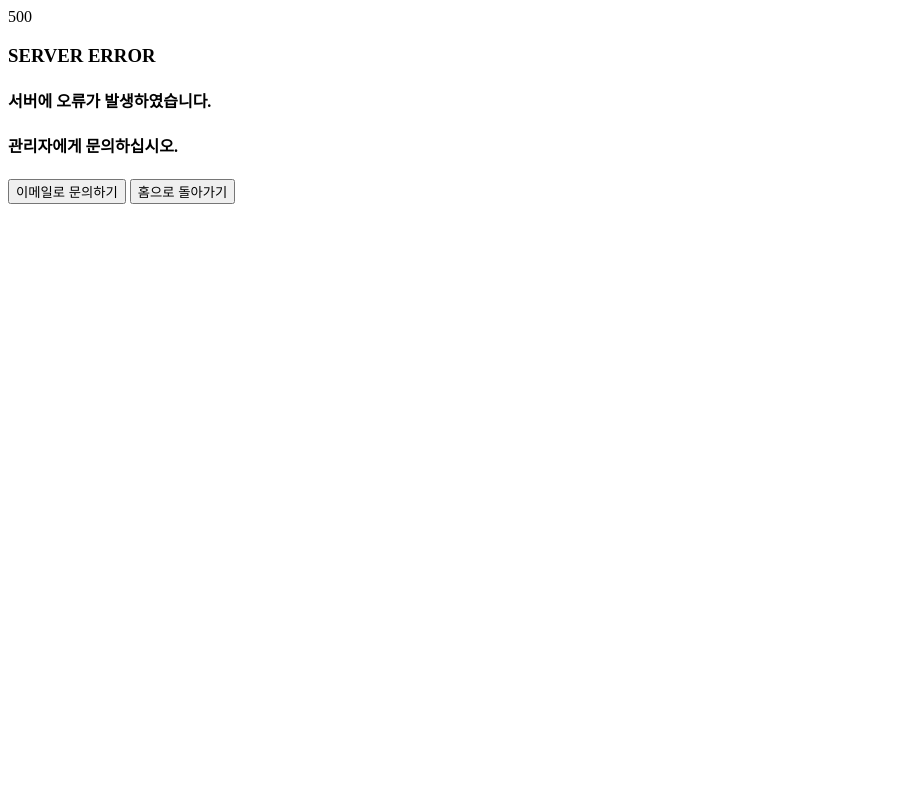
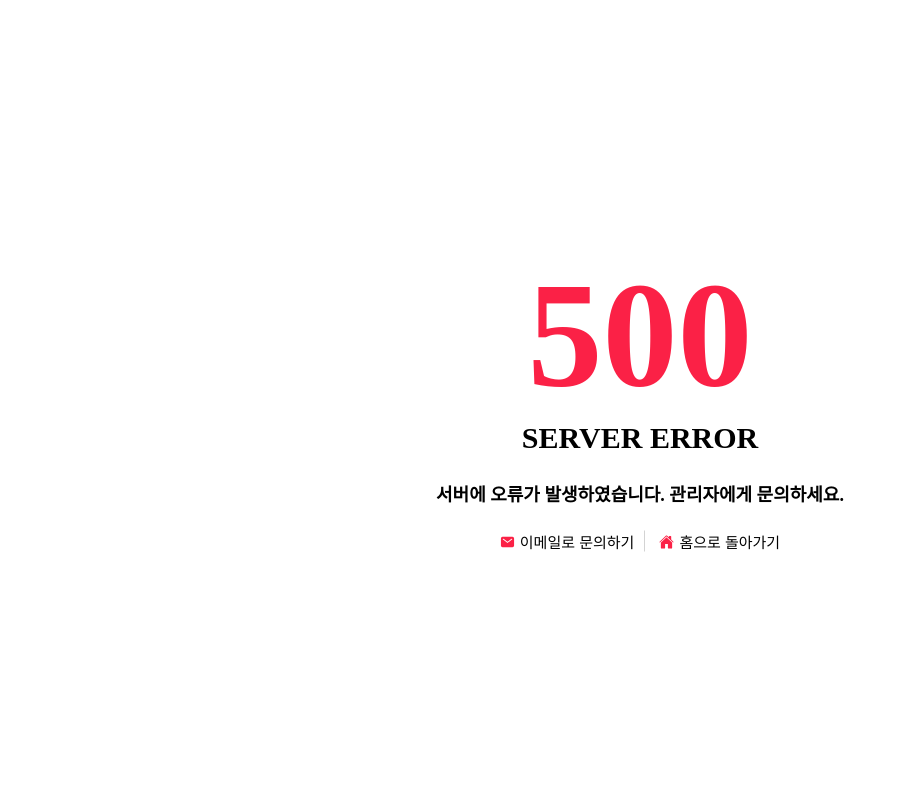
Before and after one commit to 21720819/BT, a Django app: page /accounts/e500/ in a window 1280 px wide. Shown: the whole page, without its empty margins (0-898 px from the left). Run offline with Django 4.2, Linux system fonts and the light colour scheme; some libraries are stand-ins or nearby versions; some web fonts are replaced.

Commit message:
자유_수정

```diff
--- a/accounts/forms.py
+++ b/accounts/forms.py
@@ -27,7 +27,7 @@ class Smsform(forms.ModelForm):
 		fields = ['phone_number']
 
 		widgets = {
-			'phone_number' : forms.TextInput(attrs={'class':'profile_smsInput'}),
+			'phone_number' : forms.TextInput(attrs={'class':'profile_smsInput', 'placeholder':'휴대폰 번호를 입력하세요.'}),
 
 		}
 
@@ -36,6 +36,6 @@ class Smscheckform(forms.ModelForm):
 		model = User
 		fields = ['auth_number']
 		widgets = {
-			'auth_number' : forms.TextInput(attrs={'class':'profile_smsInput'}),
+			'auth_number' : forms.TextInput(attrs={'class':'profile_smsInput', 'placeholder':'인증번호를 입력하세요.'}),
 
 		}
--- a/free/forms.py
+++ b/free/forms.py
@@ -16,7 +16,7 @@ class Freemodelform(forms.ModelForm):
 			'body' : forms.Textarea (
 				attrs={ 'class': 'form-control, freeBody',
            				'cols':'50', 'rows':'10',
-               			'style': 'width: 100%; background: rgb(250, 247, 247); border: 0; padding: 0;',
+               			'style': 'width: 100%; resize: none; background: rgb(250, 247, 247); border: 0; padding: 0;',
                   		'placeholder': '내용을 입력하세요.' }
 			),
 		}
@@ -28,6 +28,6 @@ class CommentForm(forms.ModelForm):
 
 		widgets = {
 			'body' : forms.TextInput(
-				attrs={'class': 'comment', 'placeholder': '댓글을 입력하세요'}
+				attrs={'class': 'comment', 'placeholder': '댓글을 입력하세요.'}
 			),
 		}
--- a/static/style.css
+++ b/static/style.css
@@ -839,7 +845,7 @@
   border: 0;
   outline: 0;
   background-color: white;
-  margin: 0 10px;
+  padding: 0 10px;
   cursor: pointer;
 }
 
--- a/templates/error/400.html
+++ b/templates/error/400.html
@@ -64,7 +64,7 @@
         <!-- 안내 + 이동 -->
         <div style="text-align: center; margin-top: 25px;">
             <div class="error_context">잘못된 요청입니다. 관리자에게 문의하세요.</div>
-            <button class="error_btns" onclick="location.href ='mailto:jiggy0429@likelion.org'">
+            <button class="error_btns" onclick="location.href ='mailto:jiggy0429@likelion.org'" style="border-right: 1px solid lightgray">
                 <ion-icon name="mail" style="color: var(--first-color); margin: 0 5px -2px 0;"></ion-icon>이메일로 문의하기
             </button>
             <button class="error_btns" onclick="location.href ='/'">
--- a/templates/error/500.html
+++ b/templates/error/500.html
@@ -1,21 +1,76 @@
-<div class="login_background">
-    <div class="error_body" >
-        <!-- logo -->
-        <div class="error_logo">
-        </div>
+{% load static %}
 
-        <div class="error_num" data-text="500"><p>500</p></div>
-        <h3>SERVER ERROR</h3>
-        <h4>서버에 오류가 발생하였습니다.</h4>
-        <h4>관리자에게 문의하십시오.</h4>
-        <div class="error_btns">
-            <button onclick="location.href ='mailto:jiggy0429@likelion.org'">
-                이메일로 문의하기
+<!DOCTYPE html>
+<html lang="en">
+<head>
+    <meta charset="UTF-8">
+    <meta http-equiv="X-UA-Compatible" content="IE=edge">
+    <meta name="viewport" content="width=device-width, initial-scale=1.0">
+    <title>500</title>
+    <link rel="stylesheet" type="text/css" href="{% static 'style.css' %}?after">
+    <!-- IONICONS 아이콘 js -->
+    <script src="https://unpkg.com/ionicons@5.2.3/dist/ionicons.js"></script>
+
+    <style>
+        @font-face {
+            font-family: 'CWDangamAsac-Bold';
+            src: url('https://cdn.jsdelivr.net/gh/projectnoonnu/noonfonts_2108@1.1/CWDangamAsac-Bold.woff') format('woff');
+            font-weight: normal;
+            font-style: normal;
+        }
+        @font-face {
+            font-family: 'RixInooAriDuriR';
+            src: url('https://cdn.jsdelivr.net/gh/projectnoonnu/noonfonts_2207-01@1.0/RixInooAriDuriR.woff2') format('woff2');
+            font-weight: normal;
+            font-style: normal;
+        }
+        @font-face {
+            font-family: 'GmarketSansMedium';
+            src: url('https://cdn.jsdelivr.net/gh/projectnoonnu/noonfonts_2001@1.1/GmarketSansMedium.woff') format('woff');
+            font-weight: normal;
+            font-style: normal;
+        }
+        @font-face {
+            font-family: 'SUIT-Regular';
+            src: url('https://cdn.jsdelivr.net/gh/projectnoonnu/noonfonts_suit@1.0/SUIT-Regular.woff2') format('woff2');
+            font-weight: normal;
+            font-style: normal;
+        }
+        html {
+            height: 100%;
+            position: relative;
+        }
+        body {
+            width: calc(100% - 40px);
+            padding: 0;
+            position: absolute;
+            top: 50%;
+            left: 50%;
+            transform: translate(-50%, -50%);
+        }
+    </style>
+</head>
+<body>
+    <!-- <div class="error_container"> -->
+        <!-- 에러 이미지 -->
+            <!-- <img class="error_img" src="{% static 'images/error_yellow.png' %}"> -->
+
+            <!-- 에러 내용 -->
+            <div class="error_main">
+                <div class="error_title" style="font-family: 'GmarketSansMedium';">500</div>
+                <div class="error_info" style="font-family: 'SUIT-Regular';">SERVER ERROR</div>
+            </div>
+
+        <!-- 안내 + 이동 -->
+        <div style="text-align: center; margin-top: 25px;">
+            <div class="error_context">서버에 오류가 발생하였습니다. 관리자에게 문의하세요.</div>
+            <button class="error_btns" onclick="location.href ='mailto:jiggy0429@likelion.org'" style="border-right: 1px solid lightgray">
+                <ion-icon name="mail" style="color: var(--first-color); margin: 0 5px -2px 0;"></ion-icon>이메일로 문의하기
             </button>
-            <button onclick="location.href ='/'">
-                홈으로 돌아가기
+            <button class="error_btns" onclick="location.href ='/'">
+                <ion-icon name="home" style="color: var(--first-color); margin: 0 5px -2px 0;"></ion-icon>홈으로 돌아가기
             </button>
         </div>
-
-    </div>
-</div>
+    <!-- </div> -->
+</body>
+</html>
--- a/templates/profile/home.html
+++ b/templates/profile/home.html
@@ -53,7 +53,7 @@
                                 <div class="profile_horizontalHr" style="margin-top: 1rem;"></div>
                             {% endif %}
                         {% elif forloop.counter == 4 %}
-                            <div name="myPost" style="font-size: 12.5px; text-align: center;">더보기</div>
+                            <div name="myPost" class="profile_more">더보기</div>
                         {% endif %}
                     {% endfor %}
                 </div>
@@ -70,7 +70,7 @@
                                 <div class="profile_horizontalHr" style="margin-top: 1rem;"></div>
                             {% endif %}
                         {% elif forloop.counter == 4 %}
-                            <div name="myLike" style="font-size: 12.5px; text-align: center;">더보기</div>
+                            <div name="myLike" class="profile_more">더보기</div>
                         {% endif %}
                     {% endfor %}
                 </div>
--- a/templates/profile/userprofile.html
+++ b/templates/profile/userprofile.html
@@ -75,7 +75,7 @@
                                 <div class="profile_horizontalHr" style="margin-top: 1rem;"></div>
                             {% endif %}
                         {% elif forloop.counter == 4 %}
-                            <div name="myPost" style="font-size: 12.5px; text-align: center;">더보기</div>
+                            <div name="myPost" class="profile_more">더보기</div>
                         {% endif %}
                     {% endfor %}
                 </div>
@@ -84,7 +84,7 @@
             <div class="profile_halfDiv" style="width: 250px; padding: 0; position: relative;">
                 <div style="width: 100%; position: absolute; top: 50%; transform: translate(0, -50%);">
                     <div class="profile_divUpParts">사용자 평가</div>
-                    <div name="rating" class="profile_divDownParts" style="font-size: 35px; line-height: 45px; padding-top: 10%;">★ 0.0</div>
+                    <div name="rating" class="profile_divDownParts" style="font-size: 35px; line-height: 45px; padding-top: 10%; cursor: pointer;">★ 0.0</div>
                     <!-- <div class="profile_posts">
                         {% for review in profileuser.ID.all %}
                             <p class="profile_list nav-link nav_change_color">{{review.rating}} /{{review.content}}</p>
```
Also changed, not shown: other parts of static/style.css (+24 -14 lines), templates/error/404.html (+73 -19 lines), templates/free/detail.html (+18 -7 lines), templates/free/freeCreate.html (+13 -0 lines).
